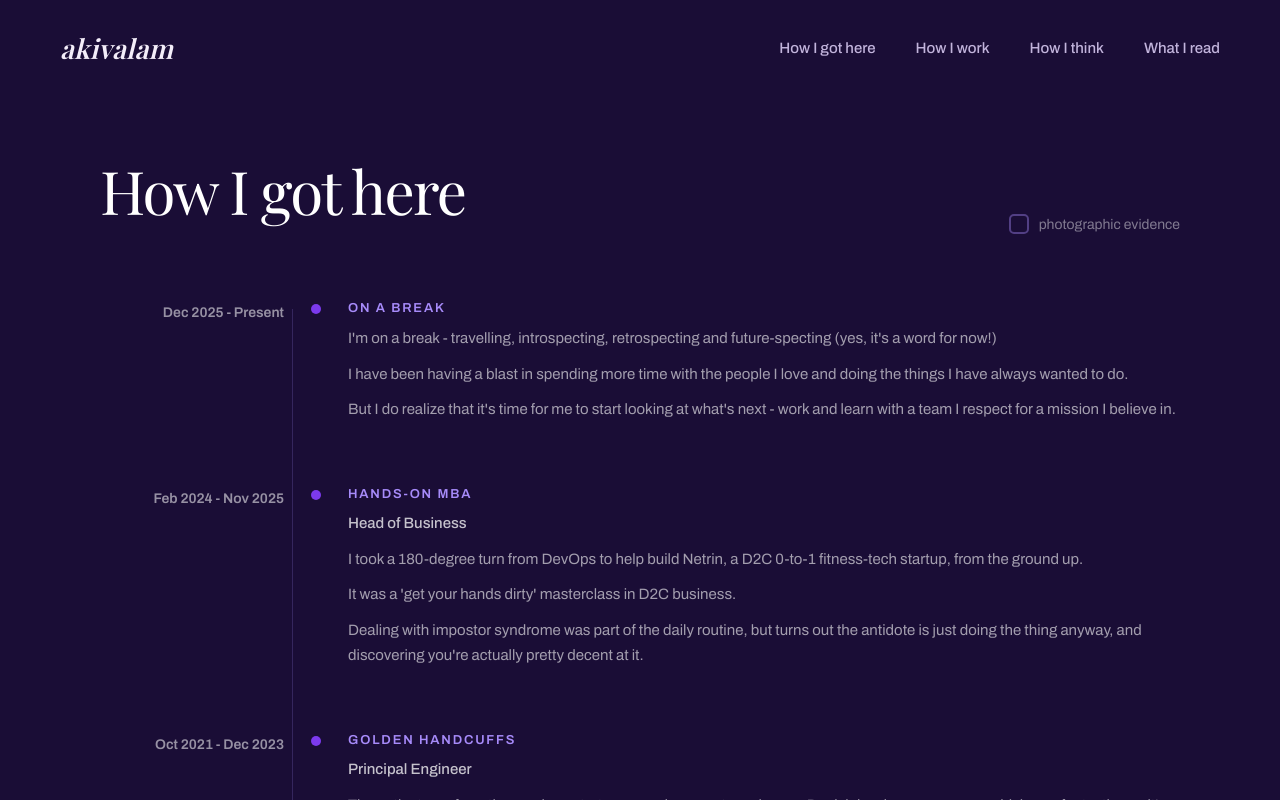
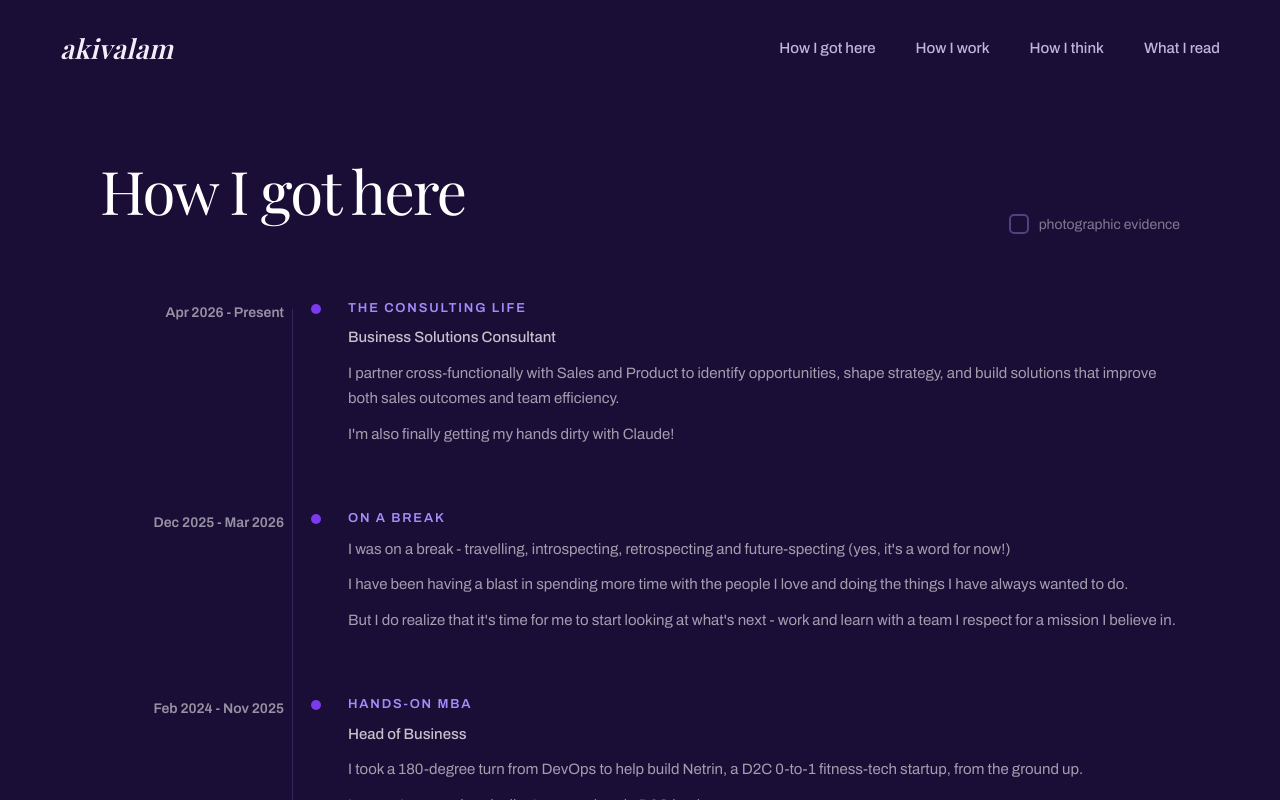
Before and after one commit to akivalam/akivalam-portfolio, a Next.js app: page /timeline in a window 1280 px wide. Shown: the top 800 px of the page. Built offline with nearby package versions, Linux system fonts and the light colour scheme.

Commit message:
Update timeline a bit

```diff
--- a/app/timeline/page.tsx
+++ b/app/timeline/page.tsx
@@ -11,13 +11,21 @@ function abbrevPeriod(period: string) {
 }
 
 const timeline = [
+    {
+    period: "April 2026 - Present",
+    tag: "THE CONSULTING LIFE",
+    role: "Business Solutions Consultant",
+    company: "Propelld",
+    description:
+      "I partner cross-functionally with Sales and Product to identify opportunities, shape strategy, and build solutions that improve both sales outcomes and team efficiency. \n\n I'm also finally getting my hands dirty with Claude!"
+  },
   {
-    period: "December 2025 - Present",
+    period: "December 2025 - March 2026",
     tag: "ON A BREAK",
     role: null,
     company: null,
     description:
-      "I'm on a break - travelling, introspecting, retrospecting and future-specting (yes, it's a word for now!)\n\nI have been having a blast in spending more time with the people I love and doing the things I have always wanted to do.\n\nBut I do realize that it's time for me to start looking at what's next - work and learn with a team I respect for a mission I believe in.",
+      "I was on a break - travelling, introspecting, retrospecting and future-specting (yes, it's a word for now!)\n\nI have been having a blast in spending more time with the people I love and doing the things I have always wanted to do.\n\nBut I do realize that it's time for me to start looking at what's next - work and learn with a team I respect for a mission I believe in.",
     photo: "/photos/break.jpg",
   },
   {
```
